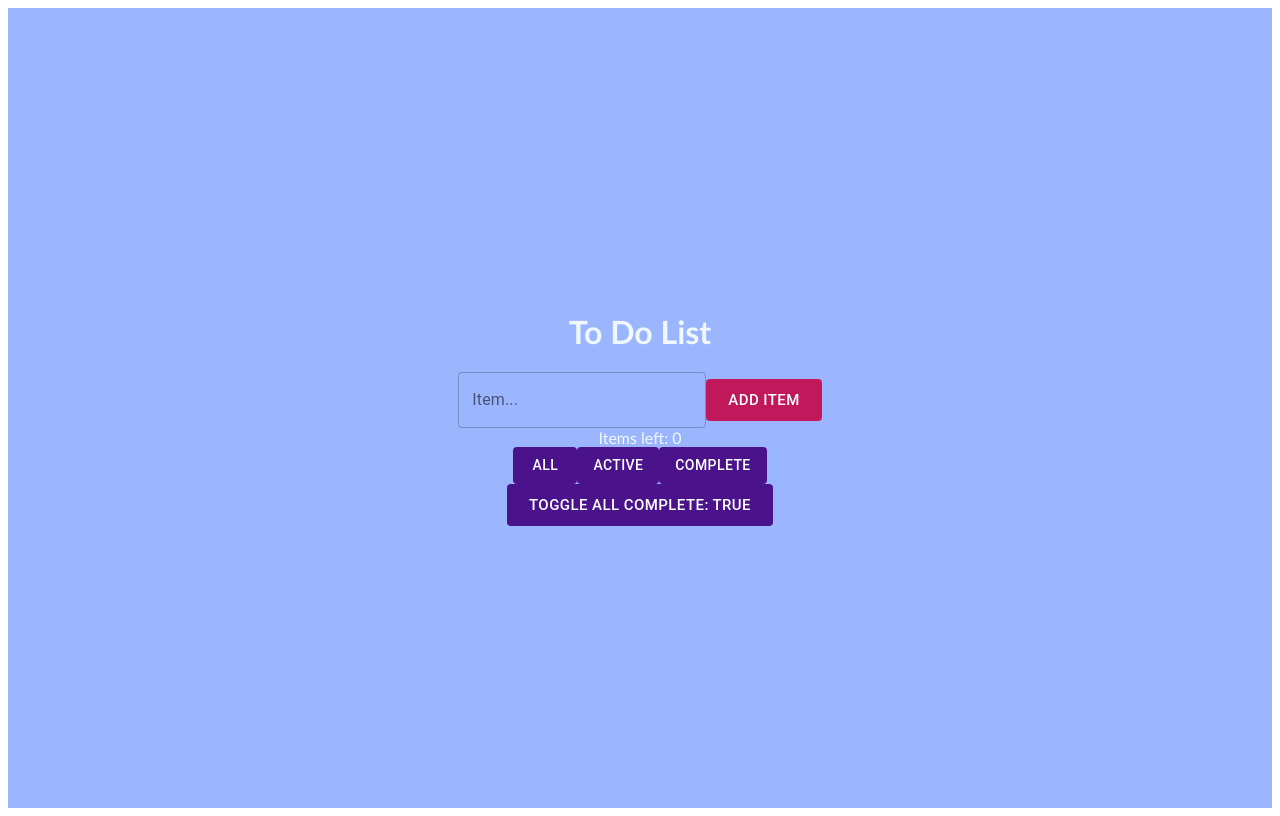
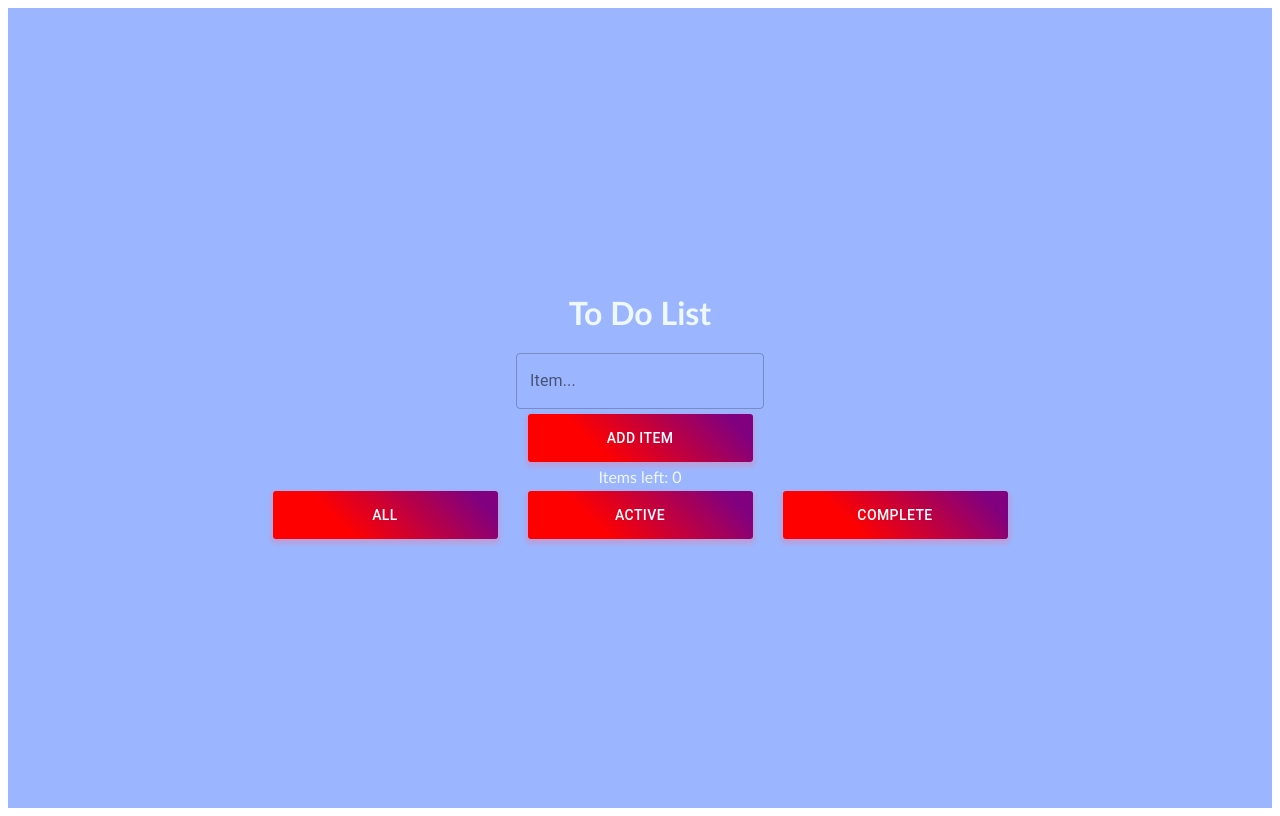
Before and after one commit to AlexNechayev/ToDoListApplication, a React (Create React App) app in the folder frontend/: page / in a window 1280 px wide. Built offline with nearby package versions, Linux system fonts and the light colour scheme.

Commit message:
updates 10.11.2020

```diff
--- a/frontend/src/components/ToDoForm/TodoForm.css
+++ b/frontend/src/components/ToDoForm/TodoForm.css
@@ -1,5 +1,6 @@
 .formContainer{
     display: flex;
+    flex-direction: column;
     justify-content: center;
     align-items: center;
 }
--- a/frontend/src/components/ToDoForm/TodoForm.jsx
+++ b/frontend/src/components/ToDoForm/TodoForm.jsx
@@ -1,8 +1,8 @@
 import React from "react";
 import shortid from "shortid";
 import "./TodoForm.css";
-import Button from "@material-ui/core/Button";
 import TextField from "@material-ui/core/TextField";
+import StyledButton from '../shared/StyledButton'
 
 export default class TodoForm extends React.Component {
   state = {
@@ -43,15 +43,10 @@ export default class TodoForm extends React.Component {
           value={this.state.text}
           onChange={this.handleChange}
         />
-        <Button
-          size="large"
-          variant="contained"
-          color="secondary"
-          disableElevation
+        <StyledButton
+          text={"Add Item"}
           onClick={this.handleSubmit}
-        >
-          Add Item
-        </Button>
+        />
       </form>
     );
   }
--- a/frontend/src/components/ToDoItem/Todo.css
+++ b/frontend/src/components/ToDoItem/Todo.css
@@ -6,12 +6,13 @@
     margin: 6px;
     display: flex;
     justify-content: space-between;
-    align-items: baseline;
-    border:2px solid rgb(0, 93, 93);
+    align-items: center;
+    border:2px solid rgb(90, 0, 93);
     border-radius: 15px;
     background-color: rgb(198, 232, 255);
-    color: rgb(63, 45, 184);
+    color: rgb(201, 0, 33);
     max-width: 100vh;
-    width: 264px;
+    height: 20px;
+    width: 400px;
     font-size: larger;
 }
--- a/frontend/src/components/ToDoItem/Todo.jsx
+++ b/frontend/src/components/ToDoItem/Todo.jsx
@@ -4,7 +4,6 @@ import Delete from "@material-ui/icons/DeleteForever";
 import Checkbox from "@material-ui/core/Checkbox";
 
 export default class Todo extends React.Component {
-  state = {};
   render() {
     return (
       <div className="itemContainer">
--- a/frontend/src/components/ToDoList/ToDoList.css
+++ b/frontend/src/components/ToDoList/ToDoList.css
@@ -7,16 +7,3 @@
   background-color: rgb(155, 182, 255);
   color: aliceblue;
 }
-
-.button {
-  margin: 5px;
-}
-
-.largeButton {
-  margin: 5px;
-  width: 290px;
-  height: 45px;
-  color: aliceblue;
-  background-color: cadetblue;
-  border-radius: 15px;
-}
--- a/frontend/src/components/ToDoList/ToDoList.jsx
+++ b/frontend/src/components/ToDoList/ToDoList.jsx
@@ -2,13 +2,15 @@ import React from "react";
 import TodoForm from "../ToDoForm/TodoForm";
 import Todo from "../ToDoItem/Todo";
 import "./ToDoList.css";
-import Button from "@material-ui/core/Button";
+import StyledButton from "../shared/StyledButton";
+import Delete from "@material-ui/icons/DeleteForever";
 
 export default class TodoList extends React.Component {
   state = {
     itemsList: [],
     itemToShow: "all",
     toggleAllComplete: true,
+    currentText: "",
   };
 
   addTodo = (item) => {
@@ -45,6 +47,10 @@ export default class TodoList extends React.Component {
     }));
   };
 
+  handleTextChange = (text) => {
+    this.setState({ currentText: text });
+  };
+
   removeAllTodosThatAreComplete = () => {
     this.setState((state) => ({
       itemsList: state.itemsList.filter((item) => !item.complete),
@@ -64,7 +70,7 @@ export default class TodoList extends React.Component {
 
     return (
       <div className="listContainer">
-        <h1>To Do List</h1>
+        <h1 calssName="title">To Do List</h1>
         <TodoForm onSubmit={this.addTodo} />
         {itemsList.map((item) => (
           <Todo
@@ -79,63 +85,27 @@ export default class TodoList extends React.Component {
           {this.state.itemsList.filter((item) => !item.complete).length}
         </div>
         <div>
-          <Button
-            className="button"
-            variant="contained"
-            color="primary"
-            disableElevation
+          <StyledButton
+            text={"all"}
             onClick={() => this.updateTodoToShow("all")}
-          >
-            all
-          </Button>
-          <Button
-            variant="contained"
-            color="primary"
-            disableElevation
+          />
+          <StyledButton
+            text={"ACTIVE"}
             onClick={() => this.updateTodoToShow("active")}
-          >
-            active
-          </Button>
-          <Button
-            variant="contained"
-            color="primary"
-            disableElevation
+          />
+          <StyledButton
+            text={"complete"}
             onClick={() => this.updateTodoToShow("complete")}
-          >
-            complete
-          </Button>
+          />
         </div>
         <div>
-          <Button
-            variant="contained"
-            color="primary"
-            disableElevation
-            size="large"
-            onClick={() =>
-              this.setState((state) => ({
-                itemsList: state.itemsList.map((item) => ({
-                  ...item,
-                  complete: state.toggleAllComplete,
-                })),
-                toggleAllComplete: !state.toggleAllComplete,
-              }))
-            }
-          >
-            toggle all complete: {`${this.state.toggleAllComplete}`}
-          </Button>
+          {this.state.itemsList.some((item) => item.complete) ? (
+            <StyledButton
+              text={"remove all complete items"}
+              onClick={this.removeAllTodosThatAreComplete}
+            ></StyledButton>
+          ) : null}
         </div>
-        {this.state.itemsList.some((item) => item.complete) ? (
-          <div>
-            <Button
-              variant="contained"
-              color="secondary"
-              disableElevation
-              onClick={this.removeAllTodosThatAreComplete}
-            >
-              remove all complete items
-            </Button>
-          </div>
-        ) : null}
       </div>
     );
   }
--- /dev/null
+++ b/frontend/src/components/shared/StyledButton.jsx
@@ -0,0 +1,30 @@
+import React from "react";
+import { makeStyles } from "@material-ui/core/styles";
+import Button from "@material-ui/core/Button";
+
+const useStyles = makeStyles({
+  root: {
+    background: "linear-gradient(45deg, red 30%, purple 90%)",
+    border: 0,
+    borderRadius: 3,
+    boxShadow: "0 3px 5px 2px rgba(255, 105, 135, .3)",
+    color: "white",
+    height: 48,
+    width:225,
+    padding: "0 30px",
+    margin: "5px 15px",
+
+    "&:hover": {
+      background: "linear-gradient(135deg, purple 30%, red 90%)",
+    },
+  },
+});
+
+export default function StyledButton(props) {
+  const classes = useStyles();
+  return (
+    <Button className={classes.root} onClick={props.onClick}>
+      {props.text}
+    </Button>
+  );
+}
```
Also changed, not shown: frontend/public/manifest.json, 1 other file (tests, documents, lock files or other folders).
